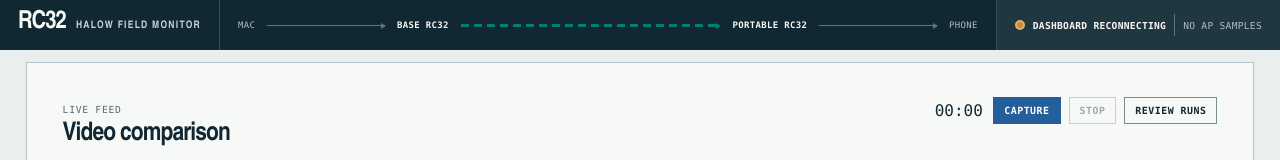
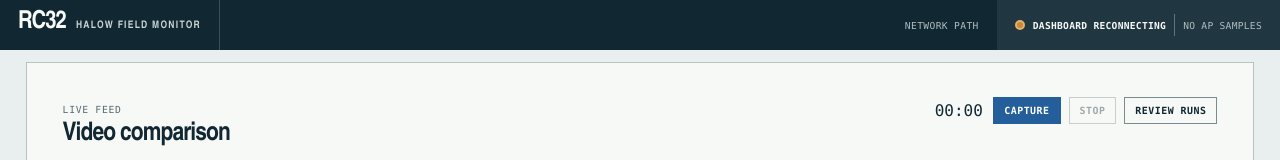
Before and after one commit to rogerio-richa/radiocore-wifi-halow-tests, a plain HTML site: page monitor/index.html in a window 1280 px wide. Shown: the top 160 px of the page. Drawn offline with Linux system fonts and the light colour scheme; no server answers.

Commit message:
Replace the dashboard header topology strip with a network path link

```diff
--- a/monitor/dashboard.css
+++ b/monitor/dashboard.css
@@ -36,8 +36,33 @@ body {
   background: var(--ink);
   color: var(--paper);
   display: grid;
-  grid-template-columns: auto minmax(420px, 1fr) auto;
+  grid-template-columns: auto 1fr auto;
   min-height: 50px;
+}
+
+.head-nav {
+  align-items: center;
+  border-left: 1px solid #38505a;
+  display: flex;
+  font-family: var(--data);
+  font-size: 0.6rem;
+  justify-content: flex-end;
+  letter-spacing: 0.04em;
+  padding: 0 18px;
+  text-transform: uppercase;
+}
+
+.head-link {
+  color: #aebdc0;
+  text-decoration: none;
+}
+
+.head-link:hover,
+.head-link:focus-visible {
+  color: var(--paper);
+  outline: none;
+  text-decoration: underline;
+  text-underline-offset: 3px;
 }
 
 .identity {
@@ -112,55 +137,12 @@ main {
   padding: 12px clamp(12px, 2vw, 28px) 24px;
 }
 
-.path-strip {
-  align-items: center;
-  border-left: 1px solid #38505a;
-  border-right: 1px solid #38505a;
-  color: #aebdc0;
-  display: grid;
-  font-family: var(--data);
-  font-size: 0.56rem;
-  grid-template-columns: auto minmax(24px, 1fr) auto minmax(72px, 2fr) auto minmax(24px, 1fr) auto;
-  letter-spacing: 0.04em;
-  padding: 0 18px;
-  text-transform: uppercase;
-}
 
-.path-strip span,
-.path-strip strong {
-  white-space: nowrap;
-}
 
-.path-strip strong {
-  color: var(--paper);
-}
 
-.path-strip i {
-  background: #60747c;
-  height: 1px;
-  margin: 0 12px;
-  position: relative;
-}
 
-.path-strip i::after {
-  border-bottom: 3px solid transparent;
-  border-left: 5px solid #60747c;
-  border-top: 3px solid transparent;
-  content: "";
-  position: absolute;
-  right: -1px;
-  top: -2px;
-}
 
-.path-strip .path-strip__halow {
-  background: repeating-linear-gradient(90deg, var(--ap) 0 8px, transparent 8px 13px);
-  height: 3px;
-}
 
-.path-strip .path-strip__halow::after {
-  border-left-color: var(--ap);
-  top: -1px;
-}
 
 .telemetry-grid {
   display: grid;
@@ -497,12 +479,12 @@ a:focus-visible {
     display: grid;
     grid-template-areas:
       "identity status"
-      "path path";
+      "nav nav";
     grid-template-columns: 1fr auto;
   }
 
   .identity { grid-area: identity; }
-  .path-strip { grid-area: path; }
+  .head-nav { border-left: 0; border-top: 1px solid #38505a; grid-area: nav; justify-content: flex-start; min-height: 34px; padding: 0 12px; }
   .status-rail { grid-area: status; }
 
   .status-rail {
@@ -515,19 +497,7 @@ a:focus-visible {
     padding: 10px 10px 24px;
   }
 
-  .path-strip {
-    border-left: 0;
-    border-right: 0;
-    border-top: 1px solid #38505a;
-    font-size: 0.52rem;
-    grid-template-columns: auto 1fr auto 1.5fr auto 1fr auto;
-    min-height: 34px;
-    padding: 0 12px;
-  }
 
-  .path-strip i {
-    margin: 0 5px;
-  }
 
   .panel-head,
   .hero-reading {
@@ -584,13 +554,7 @@ a:focus-visible {
     letter-spacing: 0.07em;
   }
 
-  .path-strip span {
-    display: none;
-  }
 
-  .path-strip {
-    grid-template-columns: 0 1fr auto 2fr auto 1fr 0;
-  }
 
   .hero-reading strong {
     font-size: 2.7rem;
@@ -783,22 +747,3 @@ body[data-mode="review"] .live-video > .live-video-body {
   .metric-bank--video { grid-template-columns: repeat(2, 1fr); }
   .metric-bank--video > div:last-child { grid-column: 1 / -1; }
 }
-
-/* The header path strip links to the network path explainer. */
-
-a.path-strip {
-  color: #aebdc0;
-  text-decoration: none;
-  transition: background-color 120ms ease;
-}
-
-a.path-strip:hover,
-a.path-strip:focus-visible {
-  background: #203640;
-  outline: none;
-}
-
-a.path-strip:focus-visible strong {
-  text-decoration: underline;
-  text-underline-offset: 3px;
-}
--- a/monitor/index.html
+++ b/monitor/index.html
@@ -14,15 +14,9 @@
         <span class="model">RC32</span>
         <span class="instrument-name">HaLow field monitor</span>
       </div>
-      <a class="path-strip" href="/admin/path/" aria-label="Measured network path: open the box-by-box explanation">
-        <span>Mac</span>
-        <i aria-hidden="true"></i>
-        <strong>Base RC32</strong>
-        <i class="path-strip__halow" aria-hidden="true"></i>
-        <strong>Portable RC32</strong>
-        <i aria-hidden="true"></i>
-        <span>Phone</span>
-      </a>
+      <nav class="head-nav" aria-label="Related pages">
+        <a class="head-link" href="/admin/path/">Network path</a>
+      </nav>
       <div class="status-rail" aria-live="polite">
         <span class="status-lamp" aria-hidden="true"></span>
         <strong id="connection-state" data-status="waiting">Waiting</strong>
```
Also changed, not shown: 1 other file.
